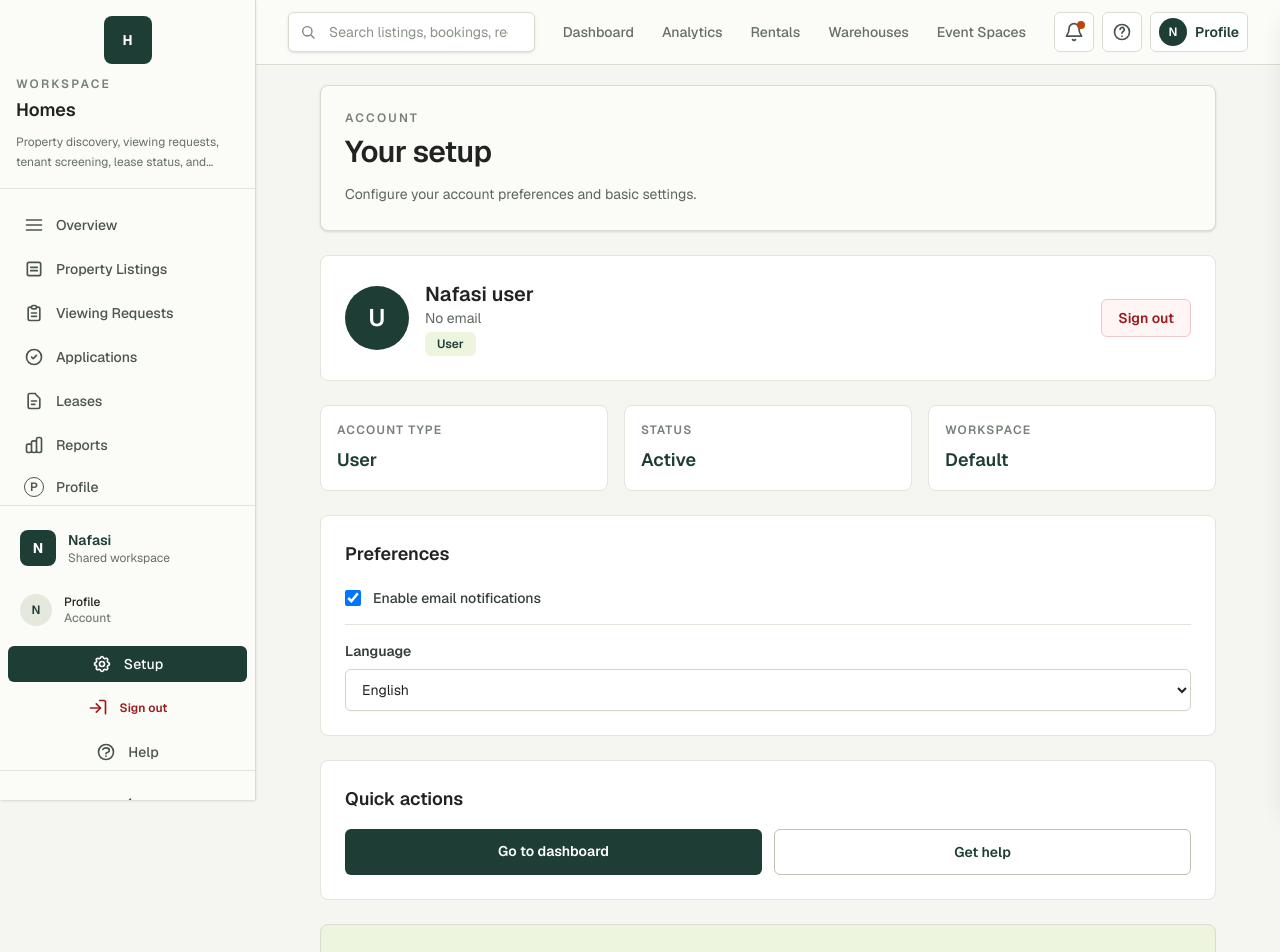
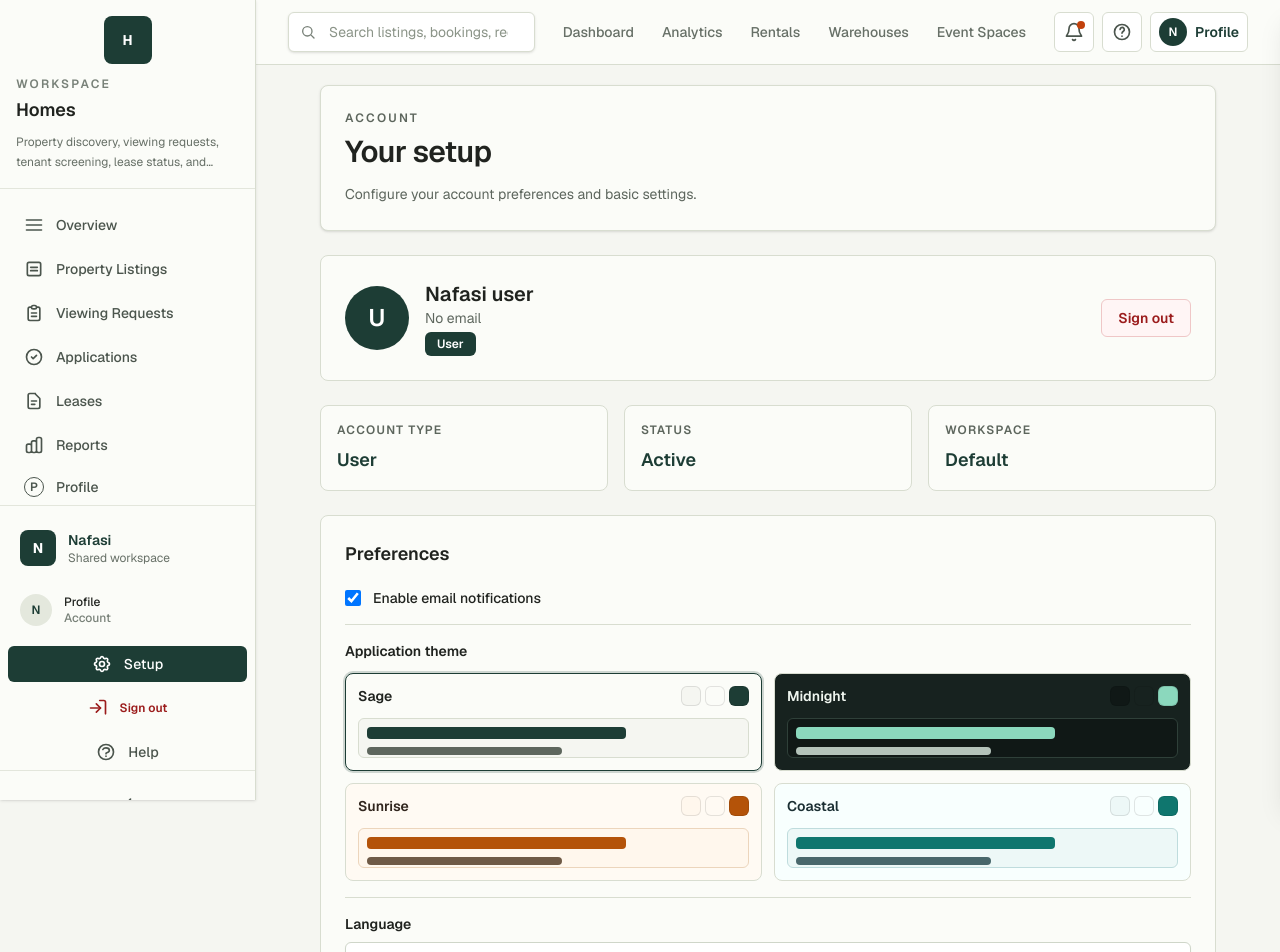
Before and after one commit to allanhue/Nafasi, a Next.js app: page /setup in a window 1280 px wide. Shown: the top 952 px of the page. Built offline with nearby package versions, Linux system fonts and the light colour scheme; no server answers.

Commit message:
Version 2 adding themes support feature

```diff
--- /dev/null
+++ b/app/components/theme_picker.tsx
@@ -0,0 +1,56 @@
+"use client";
+
+import { appThemes, type ThemeKey } from "@/app/lib/themes";
+
+type ThemePickerProps = {
+  onChange: (theme: ThemeKey) => void;
+  value: ThemeKey;
+};
+
+export default function ThemePicker({ onChange, value }: ThemePickerProps) {
+  return (
+    <fieldset>
+      <legend className="text-sm font-semibold text-[var(--foreground)]">Application theme</legend>
+      <div className="mt-3 grid gap-3 sm:grid-cols-2">
+        {appThemes.map((theme) => {
+          const isActive = value === theme.key;
+
+          return (
+            <label
+              className={`cursor-pointer rounded-lg border p-3 transition ${
+                isActive ? "border-[var(--app-accent)] ring-2 ring-[color:var(--app-accent)]/20" : "border-[var(--app-border)]"
+              }`}
+              key={theme.key}
+              style={{ backgroundColor: theme.surface, color: theme.foreground }}
+            >
+              <input
+                checked={isActive}
+                className="sr-only"
+                onChange={() => onChange(theme.key)}
+                type="radio"
+                value={theme.key}
+              />
+              <span className="flex items-center justify-between gap-3">
+                <span className="text-sm font-semibold">{theme.name}</span>
+                <span className="flex gap-1">
+                  {[theme.background, theme.surface, theme.accent].map((color) => (
+                    <span
+                      aria-hidden="true"
+                      className="h-5 w-5 rounded-md border border-black/10"
+                      key={color}
+                      style={{ backgroundColor: color }}
+                    />
+                  ))}
+                </span>
+              </span>
+              <span className="mt-3 block h-10 rounded-md border" style={{ borderColor: theme.border, backgroundColor: theme.background }}>
+                <span className="m-2 block h-3 w-2/3 rounded" style={{ backgroundColor: theme.accent }} />
+                <span className="mx-2 block h-2 w-1/2 rounded" style={{ backgroundColor: theme.muted }} />
+              </span>
+            </label>
+          );
+        })}
+      </div>
+    </fieldset>
+  );
+}
--- /dev/null
+++ b/app/components/theme_provider.tsx
@@ -0,0 +1,51 @@
+"use client";
+
+import { useEffect } from "react";
+import { getThemeByKey, themeStorageEvent } from "@/app/lib/themes";
+
+const PREFERENCES_KEY = "nafasi_preferences";
+
+export default function ThemeProvider({ children }: { children: React.ReactNode }) {
+  useEffect(() => {
+    function syncTheme() {
+      applyTheme(readStoredThemeKey());
+    }
+
+    syncTheme();
+    window.addEventListener("storage", syncTheme);
+    window.addEventListener(themeStorageEvent, syncTheme);
+
+    return () => {
+      window.removeEventListener("storage", syncTheme);
+      window.removeEventListener(themeStorageEvent, syncTheme);
+    };
+  }, []);
+
+  return children;
+}
+
+export function applyTheme(themeKey?: string | null) {
+  if (typeof document === "undefined") {
+    return;
+  }
+
+  const theme = getThemeByKey(themeKey);
+  const root = document.documentElement;
+  root.dataset.theme = theme.key;
+  root.style.setProperty("--background", theme.background);
+  root.style.setProperty("--foreground", theme.foreground);
+  root.style.setProperty("--app-surface", theme.surface);
+  root.style.setProperty("--app-muted", theme.muted);
+  root.style.setProperty("--app-border", theme.border);
+  root.style.setProperty("--app-accent", theme.accent);
+}
+
+function readStoredThemeKey() {
+  try {
+    const stored = window.localStorage.getItem(PREFERENCES_KEY);
+    const preferences = stored ? JSON.parse(stored) : {};
+    return typeof preferences.theme === "string" ? preferences.theme : null;
+  } catch {
+    return null;
+  }
+}
--- a/app/globals.css
+++ b/app/globals.css
@@ -3,6 +3,10 @@
 :root {
   --background: #f5f6f1;
   --foreground: #20231f;
+  --app-surface: #fbfcf8;
+  --app-muted: #5d665d;
+  --app-border: #d8ddd0;
+  --app-accent: #1d3d35;
   --sidebar-width: 16rem; /* 256px - w-64 */
 }
 
@@ -22,7 +26,7 @@ body {
 button,
 a,
 input {
-  outline-color: #1d3d35;
+  outline-color: var(--app-accent);
 }
 
 .nafasi-sidebar-offset {
@@ -45,9 +49,33 @@ input {
 }
 
 .form-input:focus {
-  border-color: #1d3d35;
-  outline: 2px solid rgb(29 61 53 / 0.18);
+  border-color: var(--app-accent);
+  outline: 2px solid color-mix(in srgb, var(--app-accent) 18%, transparent);
   outline-offset: 0;
+}
+
+.theme-bg {
+  background: var(--background);
+  color: var(--foreground);
+}
+
+.theme-surface {
+  background: var(--app-surface);
+  border-color: var(--app-border);
+  color: var(--foreground);
+}
+
+.theme-muted {
+  color: var(--app-muted);
+}
+
+.theme-accent {
+  background: var(--app-accent);
+  color: #ffffff;
+}
+
+.theme-accent-text {
+  color: var(--app-accent);
 }
 
 @media (min-width: 1024px) {
--- a/app/layout.tsx
+++ b/app/layout.tsx
@@ -2,6 +2,7 @@ import type { Metadata } from "next";
 import { Geist, Geist_Mono } from "next/font/google";
 import "./globals.css";
 import { SidebarProvider } from "./components/sidebar/sidebar_context";
+import ThemeProvider from "./components/theme_provider";
 
 const geistSans = Geist({
   variable: "--font-geist-sans",
@@ -29,9 +30,11 @@ export default function RootLayout({
       className={`${geistSans.variable} ${geistMono.variable} h-full antialiased`}
     >
       <body className="min-h-full" suppressHydrationWarning>
-        <SidebarProvider>
-          {children}
-        </SidebarProvider>
+        <ThemeProvider>
+          <SidebarProvider>
+            {children}
+          </SidebarProvider>
+        </ThemeProvider>
       </body>
     </html>
   );
--- /dev/null
+++ b/app/lib/themes.ts
@@ -0,0 +1,63 @@
+export type ThemeKey = "sage" | "midnight" | "sunrise" | "coastal";
+
+export type AppTheme = {
+  accent: string;
+  background: string;
+  border: string;
+  foreground: string;
+  key: ThemeKey;
+  muted: string;
+  name: string;
+  surface: string;
+};
+
+export const themeStorageEvent = "nafasi-theme-updated";
+
+export const appThemes: AppTheme[] = [
+  {
+    key: "sage",
+    name: "Sage",
+    background: "#f5f6f1",
+    foreground: "#20231f",
+    surface: "#fbfcf8",
+    muted: "#5d665d",
+    border: "#d8ddd0",
+    accent: "#1d3d35",
+  },
+  {
+    key: "midnight",
+    name: "Midnight",
+    background: "#101816",
+    foreground: "#eff5ef",
+    surface: "#17221f",
+    muted: "#b4c3ba",
+    border: "#2f4039",
+    accent: "#8bd8bd",
+  },
+  {
+    key: "sunrise",
+    name: "Sunrise",
+    background: "#fff7ed",
+    foreground: "#30251d",
+    surface: "#fffaf3",
+    muted: "#6f5a46",
+    border: "#ecd5bc",
+    accent: "#b45309",
+  },
+  {
+    key: "coastal",
+    name: "Coastal",
+    background: "#edf8f7",
+    foreground: "#1b2f33",
+    surface: "#f8fffe",
+    muted: "#48676b",
+    border: "#bfdcdd",
+    accent: "#0f766e",
+  },
+];
+
+export const defaultThemeKey: ThemeKey = "sage";
+
+export function getThemeByKey(key?: string | null) {
+  return appThemes.find((theme) => theme.key === key) ?? appThemes[0];
+}
--- a/app/setup/page.tsx
+++ b/app/setup/page.tsx
@@ -4,27 +4,29 @@ import Link from "next/link";
 import { useEffect, useState } from "react";
 import Navbar from "@/app/components/navbar";
 import Sidebar from "@/app/components/sidebar";
-import {
-  clearSession,
-  getStoredToken,
-  roleLabels,
-  type AuthUser,
-} from "@/app/lib/auth";
+import { applyTheme } from "@/app/components/theme_provider";
+import ThemePicker from "@/app/components/theme_picker";
+import { clearSession, roleLabels, type AuthUser } from "@/app/lib/auth";
 import { defaultFeature } from "@/app/lib/features";
+import { defaultThemeKey, themeStorageEvent, type ThemeKey } from "@/app/lib/themes";
+
+type SetupPreferences = {
+  emailNotifications: boolean;
+  language: string;
+  theme: ThemeKey;
+};
 
 export default function UserSetup() {
   const [user, setUser] = useState<AuthUser | null>(null);
-  const [preferences, setPreferences] = useState<{
-    emailNotifications: boolean;
-    language: string;
-  }>({
-    emailNotifications: true,
-    language: "en",
-  });
+  const [preferences, setPreferences] = useState<SetupPreferences>(defaultPreferences());
 
   useEffect(() => {
-    setUser(readStoredUser());
-    setPreferences(readStoredPreferences());
+    const id = window.setTimeout(() => {
+      setUser(readStoredUser());
+      setPreferences(readStoredPreferences());
+    }, 0);
+
+    return () => window.clearTimeout(id);
   }, []);
 
   function handleSignOut() {
@@ -32,42 +34,47 @@ export default function UserSetup() {
     window.location.href = "/home";
   }
 
-  function handlePreferenceChange(key: string, value: unknown) {
+  function handlePreferenceChange<K extends keyof SetupPreferences>(
+    key: K,
+    value: SetupPreferences[K]
+  ) {
     const updated = { ...preferences, [key]: value };
     setPreferences(updated);
-    if (typeof window !== "undefined") {
-      window.localStorage.setItem("nafasi_preferences", JSON.stringify(updated));
+    window.localStorage.setItem("nafasi_preferences", JSON.stringify(updated));
+
+    if (key === "theme") {
+      applyTheme(value as ThemeKey);
+      window.dispatchEvent(new Event(themeStorageEvent));
     }
   }
 
   return (
-    <div className="min-h-screen bg-[#f5f6f1] text-[#20231f]">
+    <div className="theme-bg min-h-screen">
       <Sidebar activeFeature={defaultFeature} />
       <Navbar activeFeature={defaultFeature} />
       <main className="nafasi-sidebar-offset px-4 py-5 transition-all duration-300 sm:px-6 lg:px-8">
         <div className="mx-auto max-w-4xl">
-          <section className="mb-6 rounded-lg border border-[#d8ddd0] bg-[#fbfcf8] p-6 shadow-sm">
-            <p className="text-xs font-semibold uppercase tracking-[0.18em] text-[#788178]">
+          <section className="theme-surface mb-6 rounded-lg border p-6 shadow-sm">
+            <p className="theme-muted text-xs font-semibold uppercase tracking-[0.18em]">
               Account
             </p>
             <h1 className="mt-2 text-3xl font-semibold tracking-tight">Your setup</h1>
-            <p className="mt-3 max-w-2xl text-sm leading-6 text-[#5d665d]">
+            <p className="theme-muted mt-3 max-w-2xl text-sm leading-6">
               Configure your account preferences and basic settings.
             </p>
           </section>
 
           <div className="grid gap-6">
-            {/* Profile Card */}
-            <section className="rounded-lg border border-[#e1e5db] bg-white p-6">
+            <section className="theme-surface rounded-lg border p-6">
               <div className="flex flex-col gap-4 sm:flex-row sm:items-center sm:justify-between">
                 <div className="flex items-center gap-4">
-                  <div className="grid h-16 w-16 place-items-center rounded-full bg-[#1d3d35] text-2xl font-semibold text-white">
+                  <div className="theme-accent grid h-16 w-16 place-items-center rounded-full text-2xl font-semibold">
                     {user?.name?.charAt(0).toUpperCase() ?? "U"}
                   </div>
                   <div>
                     <h2 className="text-xl font-semibold">{user?.name ?? "Nafasi user"}</h2>
-                    <p className="text-sm text-[#5d665d]">{user?.email ?? "No email"}</p>
-                    <span className="mt-1 inline-flex rounded-md bg-[#eef5df] px-3 py-1 text-xs font-semibold text-[#1d3d35]">
+                    <p className="theme-muted text-sm">{user?.email ?? "No email"}</p>
+                    <span className="theme-accent mt-1 inline-flex rounded-md px-3 py-1 text-xs font-semibold">
                       {user ? roleLabels[user.role] : "User"}
                     </span>
                   </div>
@@ -82,37 +89,44 @@ export default function UserSetup() {
               </div>
             </section>
 
-            {/* Quick Stats */}
             <section className="grid gap-4 md:grid-cols-3">
               <StatCard label="Account type" value={user ? roleLabels[user.role] : "User"} />
               <StatCard label="Status" value="Active" />
               <StatCard label="Workspace" value="Default" />
             </section>
 
-            {/* Preferences */}
-            <section className="rounded-lg border border-[#e1e5db] bg-white p-6">
+            <section className="theme-surface rounded-lg border p-6">
               <h2 className="text-lg font-semibold">Preferences</h2>
               <div className="mt-5 space-y-4">
                 <label className="flex items-center gap-3">
                   <input
                     checked={preferences.emailNotifications}
-                    onChange={(e) => handlePreferenceChange("emailNotifications", e.target.checked)}
+                    className="h-4 w-4"
+                    onChange={(event) => handlePreferenceChange("emailNotifications", event.target.checked)}
                     type="checkbox"
-                    className="h-4 w-4"
                   />
-                  <span className="text-sm font-medium text-[#354039]">
+                  <span className="text-sm font-medium text-[var(--foreground)]">
                     Enable email notifications
                   </span>
                 </label>
 
-                <div className="border-t border-[#e1e5db] pt-4">
+                <div className="border-t border-[var(--app-border)] pt-4">
+                  <ThemePicker
+                    onChange={(theme) => handlePreferenceChange("theme", theme)}
+                    value={preferences.theme}
+                  />
+                </div>
+
+                <div className="border-t border-[var(--app-border)] pt-4">
                   <label className="block">
-                    <span className="mb-2 block text-sm font-semibold text-[#354039]">Language</span>
+                    <span className="mb-2 block text-sm font-semibold text-[var(--foreground)]">
+                      Language
+                    </span>
                     <select
+                      aria-label="Select language"
                       className="form-input"
-                      onChange={(e) => handlePreferenceChange("language", e.target.value)}
+                      onChange={(event) => handlePreferenceChange("language", event.target.value)}
                       value={preferences.language}
-                      aria-label="Select language"
                     >
                       <option value="en">English</option>
                       <option value="sw">Swahili</option>
@@ -122,18 +136,17 @@ export default function UserSetup() {
               </div>
             </section>
 
-            {/* Quick Actions */}
-            <section className="rounded-lg border border-[#e1e5db] bg-white p-6">
+            <section className="theme-surface rounded-lg border p-6">
               <h2 className="text-lg font-semibold">Quick actions</h2>
               <div className="mt-4 grid gap-3 sm:grid-cols-2">
                 <Link
-                  className="rounded-md bg-[#1d3d35] px-4 py-3 text-center text-sm font-semibold text-white hover:bg-[#0f2419]"
+                  className="theme-accent rounded-md px-4 py-3 text-center text-sm font-semibold"
                   href="/dashboard"
                 >
                   Go to dashboard
                 </Link>
                 <Link
-                  className="rounded-md border border-[#b9c3b2] bg-white px-4 py-3 text-center text-sm font-semibold text-[#1d3d35] hover:bg-[#f3f4f0]"
+                  className="rounded-md border border-[var(--app-border)] bg-white px-4 py-3 text-center text-sm font-semibold theme-accent-text hover:bg-[#f3f4f0]"
                   href="/help"
                 >
                   Get help
@@ -141,17 +154,16 @@ export default function UserSetup() {
               </div>
             </section>
 
-            {/* Support */}
-            <section className="rounded-lg border border-[#d8ddd0] bg-[#eef5df] p-6">
-              <h3 className="font-semibold text-[#1d3d35]">Need help?</h3>
-              <p className="mt-2 text-sm text-[#5d665d]">
+            <section className="theme-surface rounded-lg border p-6">
+              <h3 className="font-semibold theme-accent-text">Need help?</h3>
+              <p className="theme-muted mt-2 text-sm">
                 Check our documentation or contact support if you have questions about your account or features.
               </p>
               <Link
+                className="mt-3 inline-block text-sm font-semibold theme-accent-text hover:underline"
                 href="/help"
-                className="mt-3 inline-block text-sm font-semibold text-[#1d3d35] hover:underline"
               >
-                Contact support →
+                Contact support
               </Link>
             </section>
           </div>
@@ -163,9 +175,9 @@ export default function UserSetup() {
 
 function StatCard({ label, value }: { label: string; value: string }) {
   return (
-    <article className="rounded-lg border border-[#e1e5db] bg-white p-4">
-      <p className="text-xs font-semibold uppercase tracking-widest text-[#788178]">{label}</p>
-      <p className="mt-2 text-lg font-semibold text-[#1d3d35]">{value}</p>
+    <article className="theme-surface rounded-lg border p-4">
+      <p className="theme-muted text-xs font-semibold uppercase tracking-widest">{label}</p>
+      <p className="mt-2 text-lg font-semibold theme-accent-text">{value}</p>
     </article>
   );
 }
@@ -179,13 +191,15 @@ function readStoredUser() {
   return storedUser ? (JSON.parse(storedUser) as AuthUser) : null;
 }
 
-function readStoredPreferences() {
+function readStoredPreferences(): SetupPreferences {
   if (typeof window === "undefined") {
-    return { emailNotifications: true, language: "en" };
+    return defaultPreferences();
   }
 
   const stored = window.localStorage.getItem("nafasi_preferences");
-  return stored
-    ? JSON.parse(stored)
-    : { emailNotifications: true, language: "en" };
+  return stored ? { ...defaultPreferences(), ...JSON.parse(stored) } : defaultPreferences();
 }
+
+function defaultPreferences(): SetupPreferences {
+  return { emailNotifications: true, language: "en", theme: defaultThemeKey };
+}
```
Also changed, not shown: app/auth/login.tsx (+36 -9 lines), app/auth/sign_up.tsx (+36 -9 lines).
